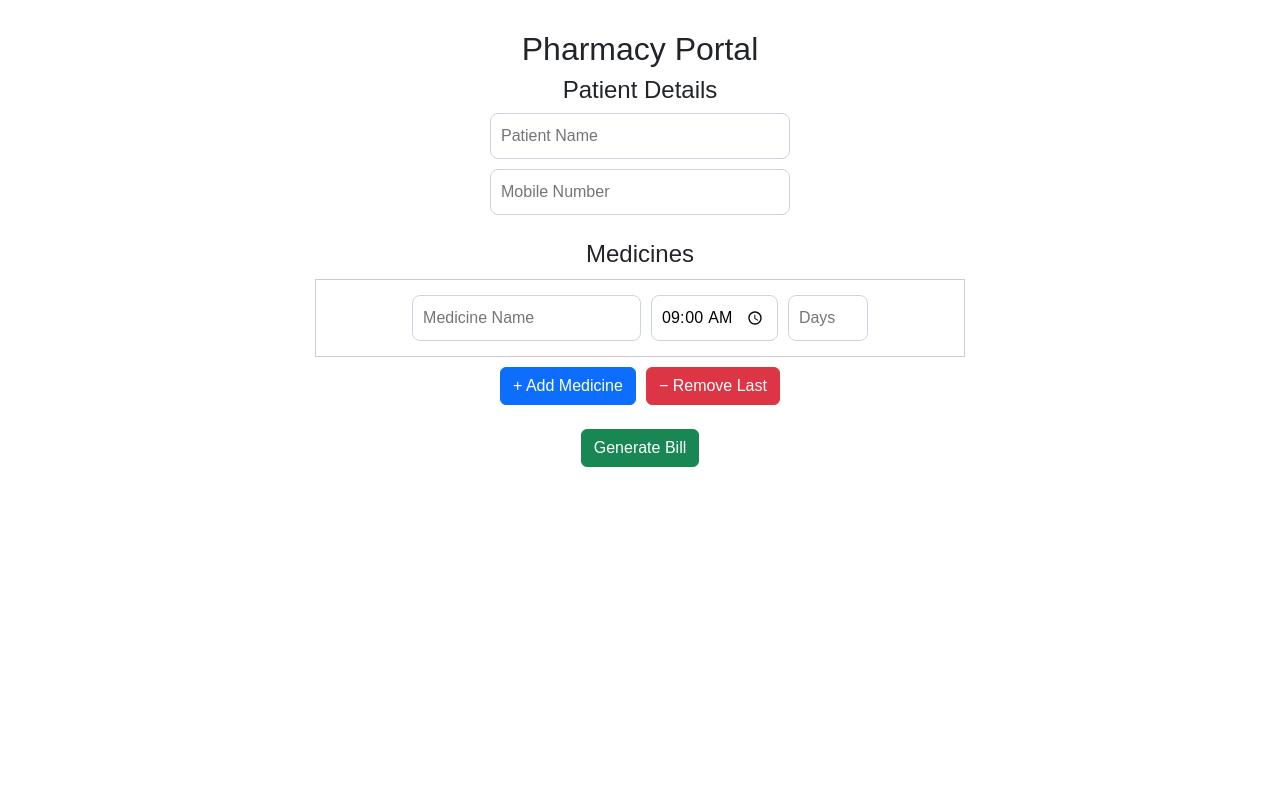
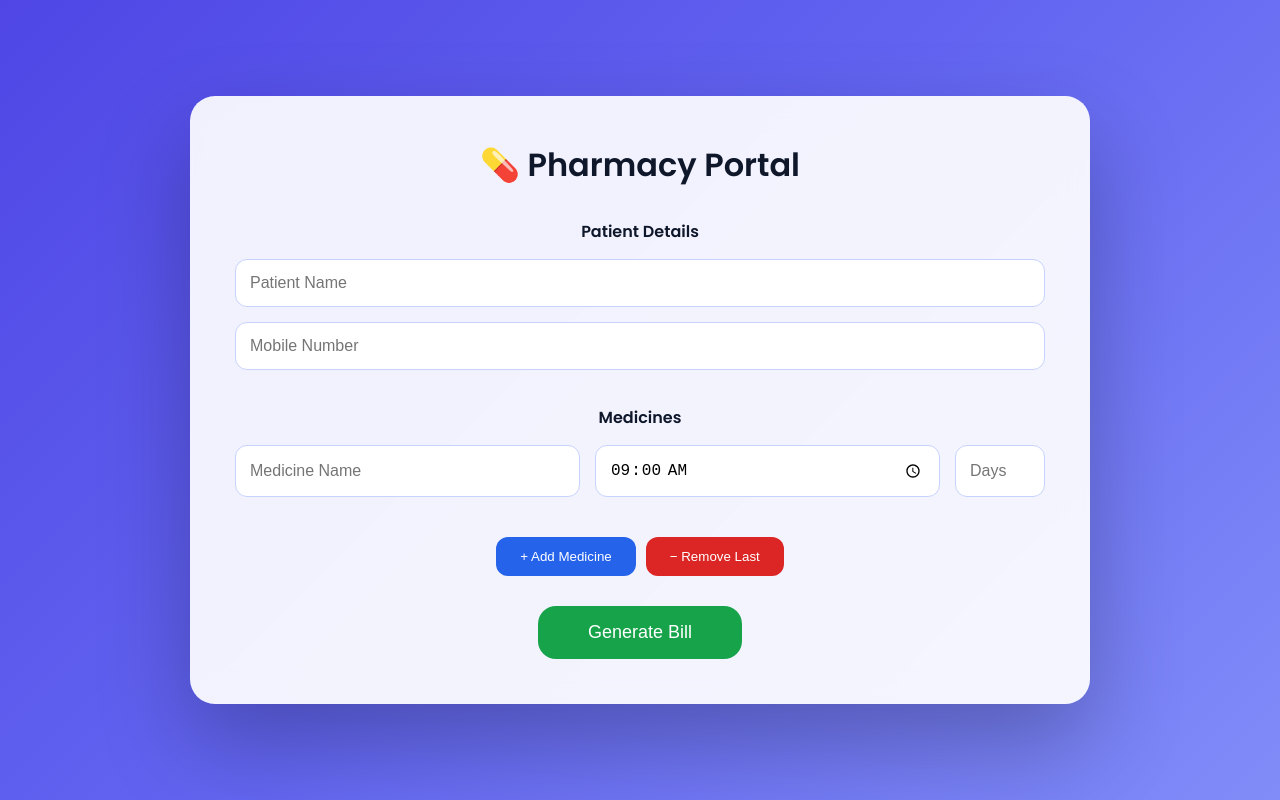
Before and after one commit to Vamshikrishan/smart_medication_adherence, a React app in the folder frontend/: page /pharmacy in a window 1280 px wide. Built offline with nearby package versions, Linux system fonts and the light colour scheme; the HTML template or start-up script is replaced by a standard one.

Commit message:
adding styles for pharmacy page

```diff
--- a/frontend/src/pages/Pharmacy.jsx
+++ b/frontend/src/pages/Pharmacy.jsx
@@ -8,7 +8,7 @@ function Pharmacy() {
   const [medicines, setMedicines] = useState([
     {
       name: "",
-      reminderTime: "09:00", // ✅ 24-hour time
+      reminderTime: "09:00",
       duration: "",
     },
   ]);
@@ -21,9 +21,7 @@ function Pharmacy() {
       "https://super-fishstick-7vp6w55xjrx3r6r9-5000.app.github.dev/api/prescriptions",
       {
         method: "POST",
-        headers: {
-          "Content-Type": "application/json",
-        },
+        headers: { "Content-Type": "application/json" },
         body: JSON.stringify({
           patientName,
           mobile,
@@ -39,50 +37,34 @@ function Pharmacy() {
   };
 
   return (
-    <div style={{ padding: 30, textAlign: "center", fontFamily: "Arial" }}>
-      <link
-        rel="stylesheet"
-        href="https://cdn.jsdelivr.net/npm/bootstrap@5.3.8/dist/css/bootstrap.min.css"
-      />
-
-      <h2>Pharmacy Portal</h2>
+    <div style={page}>
+      <div style={glassCard}>
+        <h1 style={title}>💊 Pharmacy Portal</h1>
 
         {/* ================= PATIENT ================= */}
-      <h4>Patient Details</h4>
+        <h4 style={sectionTitle}>Patient Details</h4>
 
         <input
+          style={input}
           placeholder="Patient Name"
           value={patientName}
           onChange={(e) => setPatientName(e.target.value)}
-        style={{ width: 300, marginBottom: 10 }}
         />
 
-      <br />
-
         <input
+          style={input}
           placeholder="Mobile Number"
           value={mobile}
           onChange={(e) => setMobile(e.target.value)}
-        style={{ width: 300, marginBottom: 25 }}
         />
 
         {/* ================= MEDICINES ================= */}
-      <h4>Medicines</h4>
+        <h4 style={sectionTitle}>Medicines</h4>
 
         {medicines.map((med, index) => (
-        <div
-          key={index}
-          style={{
-            border: "1px solid #ccc",
-            padding: 15,
-            width: 650,
-            margin: "10px auto",
-            display: "flex",
-            gap: 10,
-            justifyContent: "center",
-          }}
-        >
+          <div key={index} style={medicineRow}>
             <input
+              style={input}
               placeholder="Medicine Name"
               value={med.name}
               onChange={(e) => {
@@ -92,8 +74,8 @@ function Pharmacy() {
               }}
             />
 
-          {/* ⏰ EXACT REMINDER TIME */}
             <input
+              style={input}
               type="time"
               value={med.reminderTime}
               onChange={(e) => {
@@ -103,8 +85,8 @@ function Pharmacy() {
               }}
             />
 
-          {/* DAYS */}
             <input
+              style={{ ...input, width: 90 }}
               type="number"
               placeholder="Days"
               value={med.duration}
@@ -113,14 +95,14 @@ function Pharmacy() {
                 updated[index].duration = e.target.value;
                 setMedicines(updated);
               }}
-            style={{ width: 80 }}
             />
           </div>
         ))}
 
         {/* ================= BUTTONS ================= */}
+        <div style={{ textAlign: "center", marginTop: 25 }}>
           <button
-        className="btn btn-primary"
+            style={addBtn}
             onClick={() =>
               setMedicines([
                 ...medicines,
@@ -132,32 +114,118 @@ function Pharmacy() {
           </button>
 
           <button
-        className="btn btn-danger"
-        style={{ marginLeft: 10 }}
-        onClick={() => {
-          if (medicines.length > 1)
-            setMedicines(medicines.slice(0, -1));
-        }}
+            style={removeBtn}
+            onClick={() =>
+              medicines.length > 1 &&
+              setMedicines(medicines.slice(0, -1))
+            }
           >
             − Remove Last
           </button>
+        </div>
 
-      <br />
-      <br />
-
-      <button className="btn btn-success" onClick={handleGenerateBill}>
+        <div style={{ textAlign: "center", marginTop: 30 }}>
+          <button style={generateBtn} onClick={handleGenerateBill}>
             Generate Bill
           </button>
+        </div>
 
         {/* ================= QR CODE ================= */}
         {qrCode && (
-        <div style={{ marginTop: 30 }}>
-          <h4>Scan this QR Code</h4>
+          <div style={qrBox}>
+            <h3>✅ Prescription Generated</h3>
             <img src={qrCode} alt="QR Code" />
           </div>
         )}
+      </div>
     </div>
   );
 }
 
 export default Pharmacy;
+
+/* ===============================
+   STYLES
+   =============================== */
+
+const page = {
+  minHeight: "100vh",
+  background: "linear-gradient(135deg,#4f46e5,#6366f1,#818cf8)",
+  display: "flex",
+  alignItems: "center",
+  justifyContent: "center",
+};
+
+const glassCard = {
+  background: "rgba(255,255,255,0.92)",
+  backdropFilter: "blur(15px)",
+  borderRadius: "25px",
+  padding: "45px",
+  width: "900px",
+  boxShadow: "0 40px 90px rgba(0,0,0,0.25)",
+};
+
+const title = {
+  textAlign: "center",
+  marginBottom: 30,
+};
+
+const sectionTitle = {
+  textAlign: "center",
+  marginTop: 20,
+  marginBottom: 15,
+};
+
+const input = {
+  width: "100%",
+  padding: "14px",
+  borderRadius: "12px",
+  border: "1px solid #c7d2fe",
+  marginBottom: 15,
+  fontSize: "16px",
+  outline: "none",
+};
+
+const medicineRow = {
+  display: "flex",
+  gap: 15,
+  marginBottom: 10,
+};
+
+const addBtn = {
+  padding: "12px 24px",
+  background: "#2563eb",
+  color: "white",
+  border: "none",
+  borderRadius: "12px",
+  marginRight: 10,
+  cursor: "pointer",
+};
+
+const removeBtn = {
+  padding: "12px 24px",
+  background: "#dc2626",
+  color: "white",
+  border: "none",
+  borderRadius: "12px",
+  cursor: "pointer",
+};
+
+const generateBtn = {
+  padding: "16px 50px",
+  background: "#16a34a",
+  color: "white",
+  border: "none",
+  borderRadius: "18px",
+  fontSize: "18px",
+  cursor: "pointer",
+};
+
+const qrBox = {
+  marginTop: 40,
+  textAlign: "center",
+  padding: 25,
+  borderRadius: 18,
+  background: "linear-gradient(135deg,#22c55e,#4ade80)",
+  color: "white",
+};
```
Lines whose indentation alone changed are shown as unchanged.
